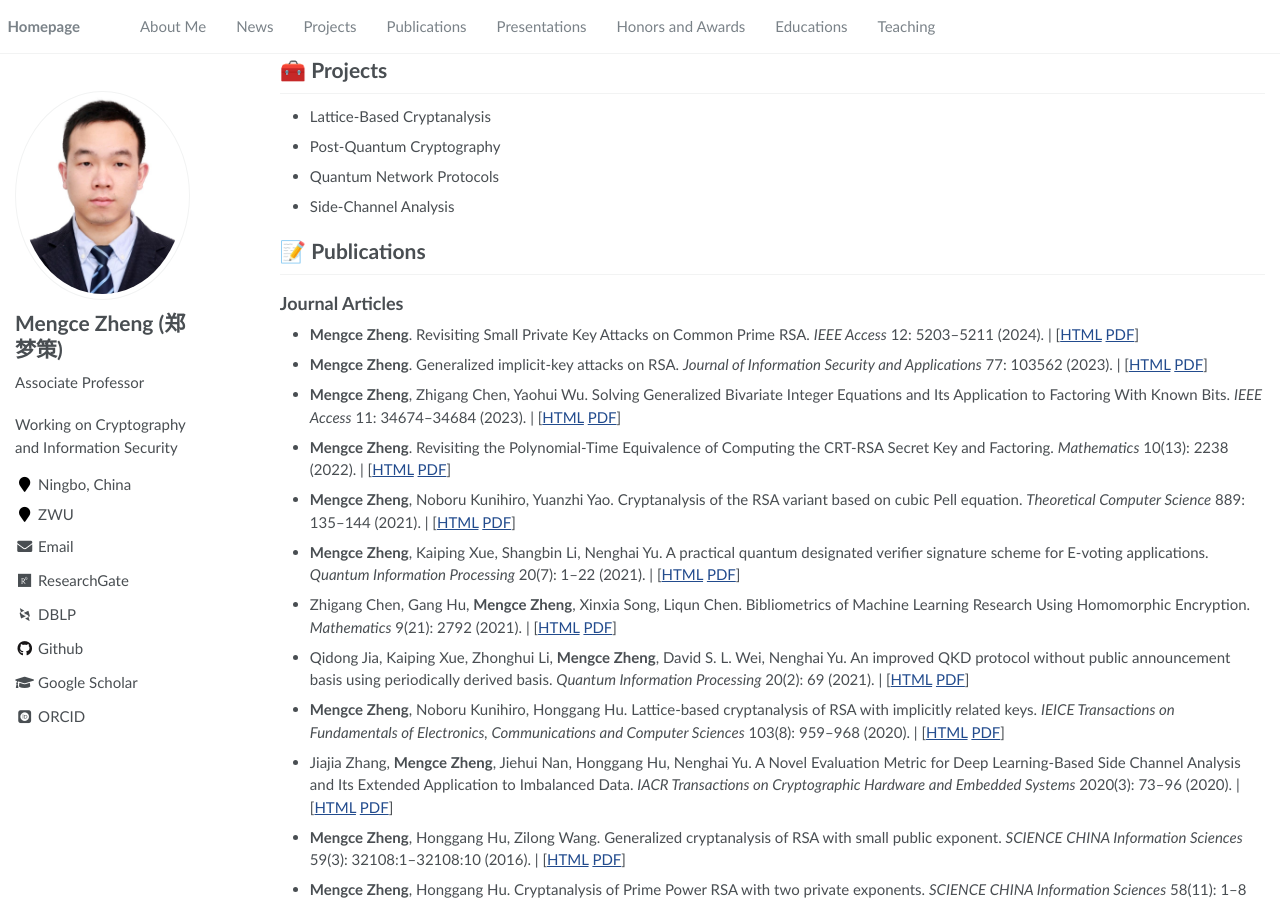
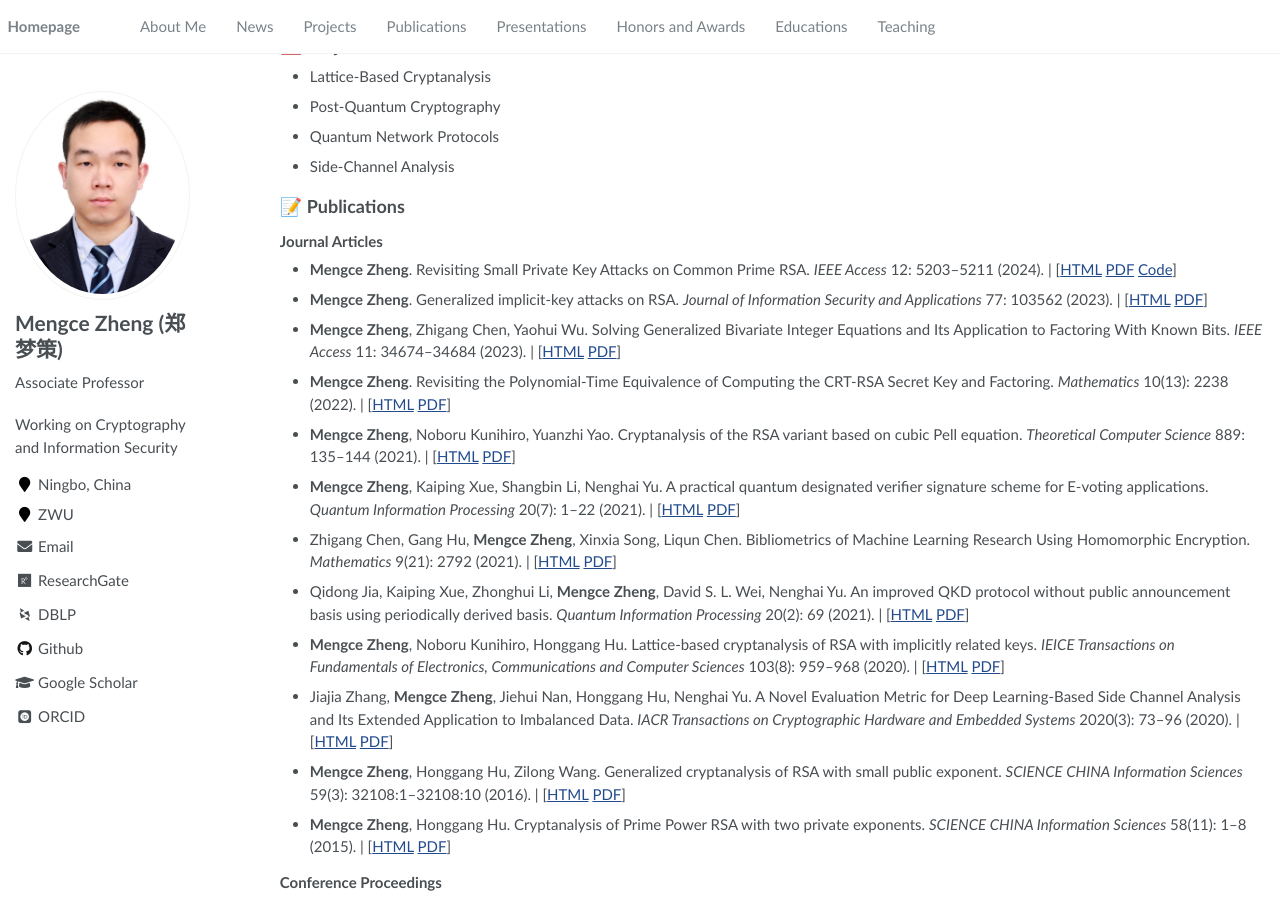
Before and after one commit to MengceZheng/MengceZheng.github.io, a Jekyll site: the page built from _pages/about.md, in a window 1280 px wide and 900 px high, scrolled down 536 px. Built offline with Jekyll 4.4.1, drawn with Linux system fonts in a browser that asks for light colours; some web fonts are replaced.

Commit message:
Update about.md

```diff
--- a/_pages/about.md
+++ b/_pages/about.md
@@ -9,9 +9,9 @@ redirect_from:
 ---
 
 {% if site.google_scholar_stats_use_cdn %}
-{% assign gsDataBaseUrl = "https://cdn.jsdelivr.net/gh/" | append: site.repository | append: "@" %}
+{% assign gsDataBaseUrl = "<https://cdn.jsdelivr.net/gh/>" | append: site.repository | append: "@" %}
 {% else %}
-{% assign gsDataBaseUrl = "https://raw.githubusercontent.com/" | append: site.repository | append: "/" %}
+{% assign gsDataBaseUrl = "<https://raw.githubusercontent.com/>" | append: site.repository | append: "/" %}
 {% endif %}
 {% assign url = gsDataBaseUrl | append: "google-scholar-stats/gs_data_shieldsio.json" %}
 
@@ -28,7 +28,7 @@ I have published more than 30 papers <a href='https://scholar.google.com/citatio
 Further information on my experience and work can be found in my attached [**CV**](/assets/files/CV.pdf).
 If you are interested in similar research and seeking any form of academic cooperation, please feel free to email me at [mengce.zheng@gmail.com](mailto:mengce.zheng@gmail.com).
 
-# 🔥 News
+## 🔥 News
 
 - *2024.04*: One paper entitled "Improved Lattice-Based Attack on Mersenne Low Hamming Ratio Search Problem" was accepted by *ACISP 2024*.
 - *2024.01*: One paper entitled "Revisiting Small Private Key Attacks on Common Prime RSA" was accepted by *IEEE Access*.
@@ -37,7 +37,7 @@ If you are interested in similar research and seeking any form of academic coope
 - *2023.07*: One paper entitled "Generalized Implicit-Key Attacks on RSA" was accepted by *Journal of Information Security and Applications*.
 - *2023.06*: I was selected as one of 2022 Ningbo Youth Science and Technology Innovation Leading Talents.
 
-# 🧰 Projects
+## 🧰 Projects
 
 - Lattice-Based Cryptanalysis
 
@@ -47,11 +47,11 @@ If you are interested in similar research and seeking any form of academic coope
 
 - Side-Channel Analysis
 
-# 📝 Publications
+## 📝 Publications
 
-## Journal Articles
+### Journal Articles
 
-- **Mengce Zheng**. Revisiting Small Private Key Attacks on Common Prime RSA. *IEEE Access* 12: 5203--5211 (2024). \| \[[HTML](https://ieeexplore.ieee.org/document/10380560) [PDF](/assets/files/Zheng24.pdf)\]
+- **Mengce Zheng**. Revisiting Small Private Key Attacks on Common Prime RSA. *IEEE Access* 12: 5203--5211 (2024). \| \[[HTML](https://ieeexplore.ieee.org/document/10380560) [PDF](/assets/files/Zheng24.pdf) [Code](https://github.com/MengceZheng/SPKA_CPRSA)\]
 - **Mengce Zheng**. Generalized implicit-key attacks on RSA. *Journal of Information Security and Applications* 77: 103562 (2023). \| \[[HTML](https://www.sciencedirect.com/science/article/pii/S2214212623001461) [PDF](/assets/files/Zheng23.pdf)\]
 - **Mengce Zheng**, Zhigang Chen, Yaohui Wu. Solving Generalized Bivariate Integer Equations and Its Application to Factoring With Known Bits. *IEEE Access* 11: 34674--34684 (2023). \| \[[HTML](https://ieeexplore.ieee.org/document/10092793) [PDF](/assets/files/ZCW23.pdf)\]
 - **Mengce Zheng**. Revisiting the Polynomial-Time Equivalence of Computing the CRT-RSA Secret Key and Factoring. *Mathematics* 10(13): 2238 (2022). \| \[[HTML](https://www.mdpi.com/2227-7390/10/13/2238) [PDF](/assets/files/Zheng22.pdf)\]
@@ -64,7 +64,7 @@ If you are interested in similar research and seeking any form of academic coope
 - **Mengce Zheng**, Honggang Hu, Zilong Wang. Generalized cryptanalysis of RSA with small public exponent. *SCIENCE CHINA Information Sciences* 59(3): 32108:1--32108:10 (2016). \| \[[HTML](https://link.springer.com/article/10.1007/s11432-015-5325-7) [PDF](/assets/files/ZHW16.pdf)\]
 - **Mengce Zheng**, Honggang Hu. Cryptanalysis of Prime Power RSA with two private exponents. *SCIENCE CHINA Information Sciences* 58(11): 1--8 (2015). \| \[[HTML](https://link.springer.com/article/10.1007/s11432-015-5409-4) [PDF](/assets/files/ZH15.pdf)\]
 
-## Conference Proceedings
+### Conference Proceedings
 
 - **Mengce Zheng**. Partial Key Exposure Attack on Common Prime RSA. In: *Inscrypt* 2023. \| \[[ePrint](https://eprint.iacr.org/2024/061)\]
 - Shukun An, Jianzhao Liu, Xiaolin Duan, **Mengce Zheng**, Honggang Hu. Strengthening Profiled Side Channel Attacks on AES via Multi-view Information Aggregation. *CIS* 2021.
@@ -79,7 +79,7 @@ If you are interested in similar research and seeking any form of academic coope
 - **Mengce Zheng**, Noboru Kunihiro, Honggang Hu. Cryptanalysis of RSA Variants with Modified Euler Quotient. In: *AFRICACRYPT* 2018.
 - **Mengce Zheng**, Noboru Kunihiro, Honggang Hu. Improved Factoring Attacks on Multi-prime RSA with Small Prime Difference. In: *ACISP* 2017. \| \[[ePrint](https://eprint.iacr.org/2015/1137)\]
 
-# 💬 Presentations
+## 💬 Presentations
 
 - Lattice-Based Cryptanalysis of RSA with Implicitly Related Keys (Chinese Version), Academic Seminar at Nanjing University of Posts and Telecommunications, Online, China, 2020. \| \[[Slides](/assets/files/NJUPT20.pdf)\]
 - Implicit Related-Key Factorization Problem on the RSA Cryptosystem, The 18th International Conference on Cryptology and Network Security, Fuzhou, China, 2019. \| \[[Slides](/assets/files/CANS19.pdf)\]
@@ -87,7 +87,7 @@ If you are interested in similar research and seeking any form of academic coope
 - Cryptanalysis of RSA Variants with Modified Euler Quotient, The 10th International Conference on the Theory and Applications of Security and Cryptography, Marrakesh, Morocco, 2018. \| \[[Slides](/assets/files/AFRICACRYPT18.pdf)\]
 - Improved Factoring Attacks on Multi-prime RSA with Small Prime Difference, The 22nd Australasian Conference on Information Security and Privacy, Auckland, New Zealand, 2017. \| \[[Slides](/assets/files/ACISP17.pdf)\]
 
-# 🏆 Honors and Awards
+## 🏆 Honors and Awards
 
 - *2023*: CSC Local Cooperation Program for Visiting Scholar
 - *2023*: Ningbo Youth Science and Technology Innovation Leading Talent Program
@@ -96,13 +96,13 @@ If you are interested in similar research and seeking any form of academic coope
 - *2016*: CSC Scholarship for Joint Doctoral Students
 - *2015*: National Scholarship for Graduate Students
 
-# 📖 Educations
+## 📖 Educations
 
 - *2013 -- 2018*: PH.D. & M.S., University of Science and Technology of China, Hefei, China
 - *2016 -- 2017*: Visiting PH.D., The University of Tokyo, Tokyo, Japan
 - *2009 -- 2013*: B.E., University of Science and Technology of China, Hefei, China
 
-# 👨‍🏫 Teaching
+## 👨‍🏫 Teaching
 
 - *2024 Spring*:  Cryptography Theory and Technology & Advanced Cryptography
 - *2023 Fall*:    Blockchain Theory and Technology & Integrated Information Security Design and Practice
```
